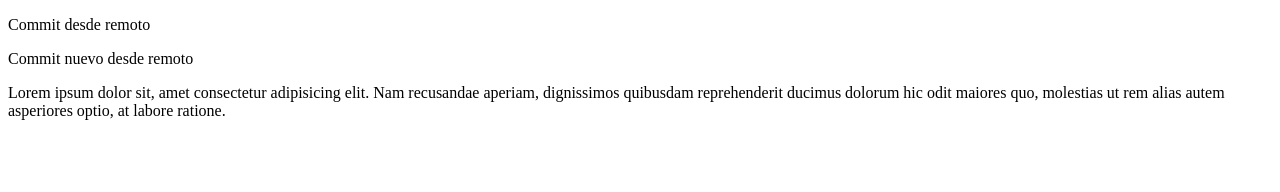
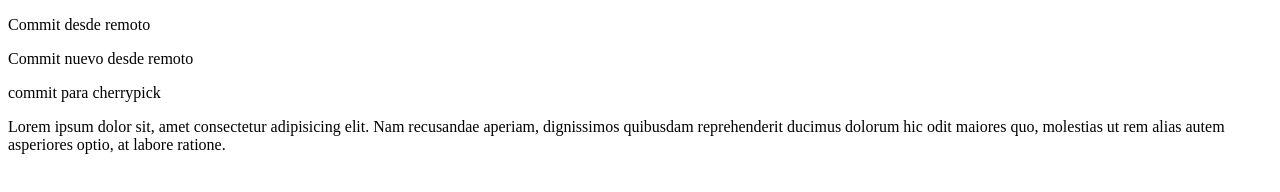
Before and after one commit to rodrifsa/tallerGitHub, a plain HTML site: page index.html in a window 1280 px wide. Drawn offline with Linux system fonts and the light colour scheme.

Commit message:
commit con cherry pick

```diff
--- a/index.html
+++ b/index.html
@@ -8,5 +8,6 @@
 <body>
     <p>Commit desde remoto</p>
     <p>Commit nuevo desde remoto</p>
+    <p>commit para cherrypick</p>
 </body><p>Lorem ipsum dolor sit, amet consectetur adipisicing elit. Nam recusandae aperiam, dignissimos quibusdam reprehenderit ducimus dolorum hic odit maiores quo, molestias ut rem alias autem asperiores optio, at labore ratione.</p>
 </html>
```
